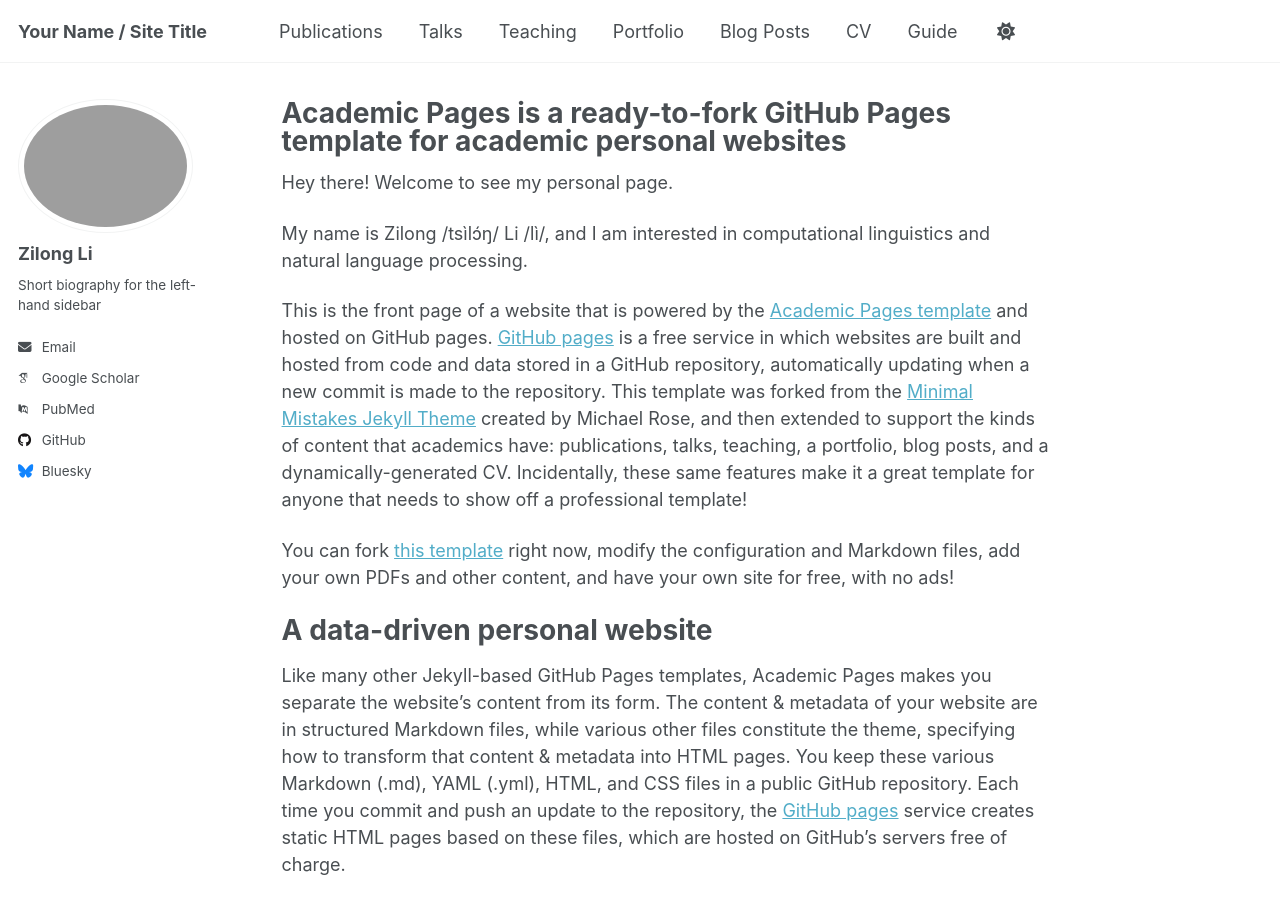
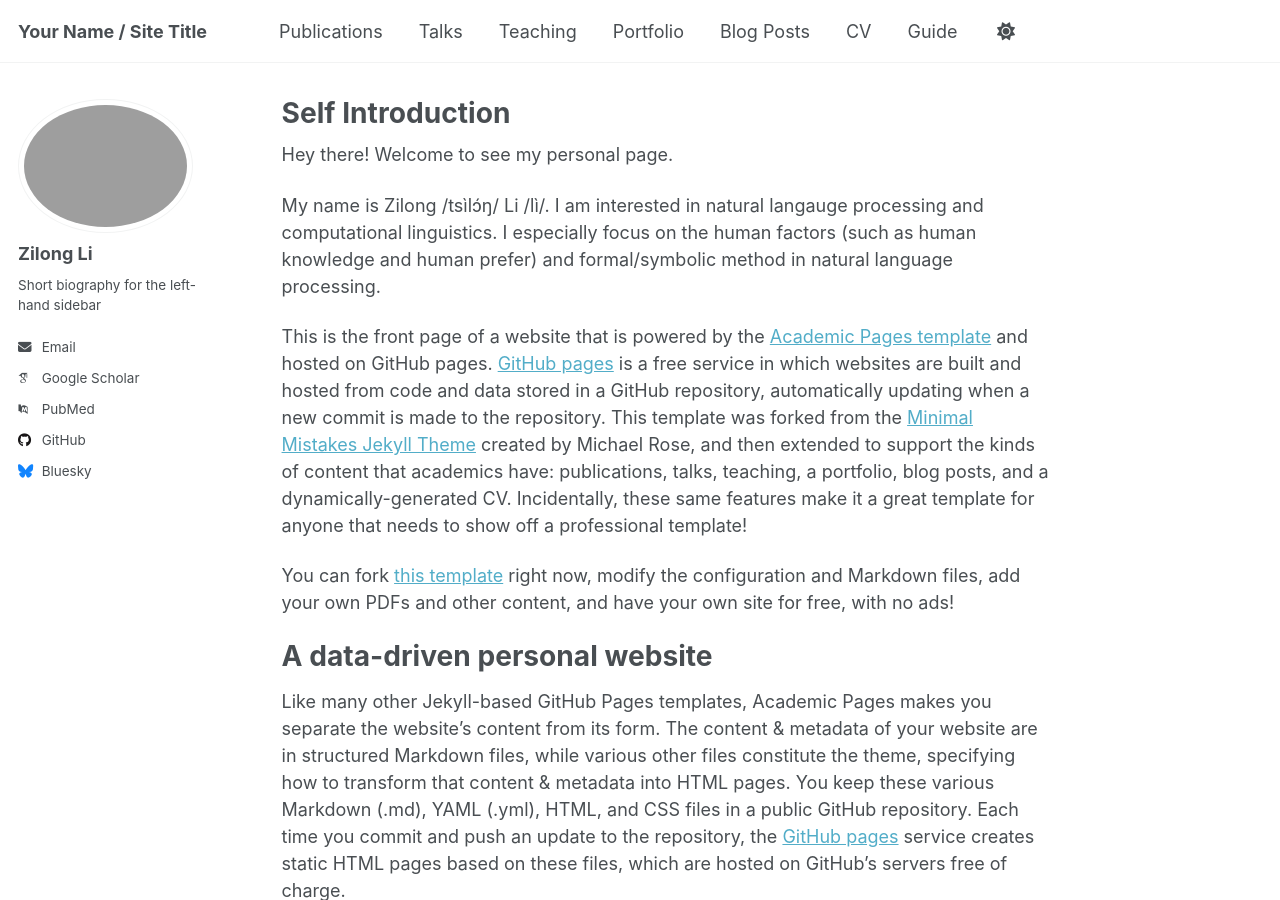
Before and after one commit to shiryusann/shiryusann.github.io, a Jekyll site: the page built from _pages/about.md, in a window 1280 px wide and 900 px high. Built offline with Jekyll 4.4.1, drawn with Linux system fonts in a browser that asks for light colours; some web fonts are replaced; a script that is not in the unit is left out.

Commit message:
Update about.md

```diff
--- a/_pages/about.md
+++ b/_pages/about.md
@@ -1,6 +1,6 @@
 ---
 permalink: /
-title: "Academic Pages is a ready-to-fork GitHub Pages template for academic personal websites"
+title: "Self Introduction"
 author_profile: true
 redirect_from:
   - /about/
@@ -9,7 +9,7 @@ redirect_from:
 
 Hey there! Welcome to see my personal page.
 
-My name is Zilong /tsìlɔ́ŋ/ Li /lì/, and I am interested in computational linguistics and natural language processing.
+My name is Zilong /tsìlɔ́ŋ/ Li /lì/. I am interested in natural langauge processing and computational linguistics. I especially focus on the human factors (such as human knowledge and human prefer) and formal/symbolic method in natural language processing.
 
 This is the front page of a website that is powered by the [Academic Pages template](https://github.com/academicpages/academicpages.github.io) and hosted on GitHub pages. [GitHub pages](https://pages.github.com) is a free service in which websites are built and hosted from code and data stored in a GitHub repository, automatically updating when a new commit is made to the repository. This template was forked from the [Minimal Mistakes Jekyll Theme](https://mmistakes.github.io/minimal-mistakes/) created by Michael Rose, and then extended to support the kinds of content that academics have: publications, talks, teaching, a portfolio, blog posts, and a dynamically-generated CV. Incidentally, these same features make it a great template for anyone that needs to show off a professional template!
 
```
